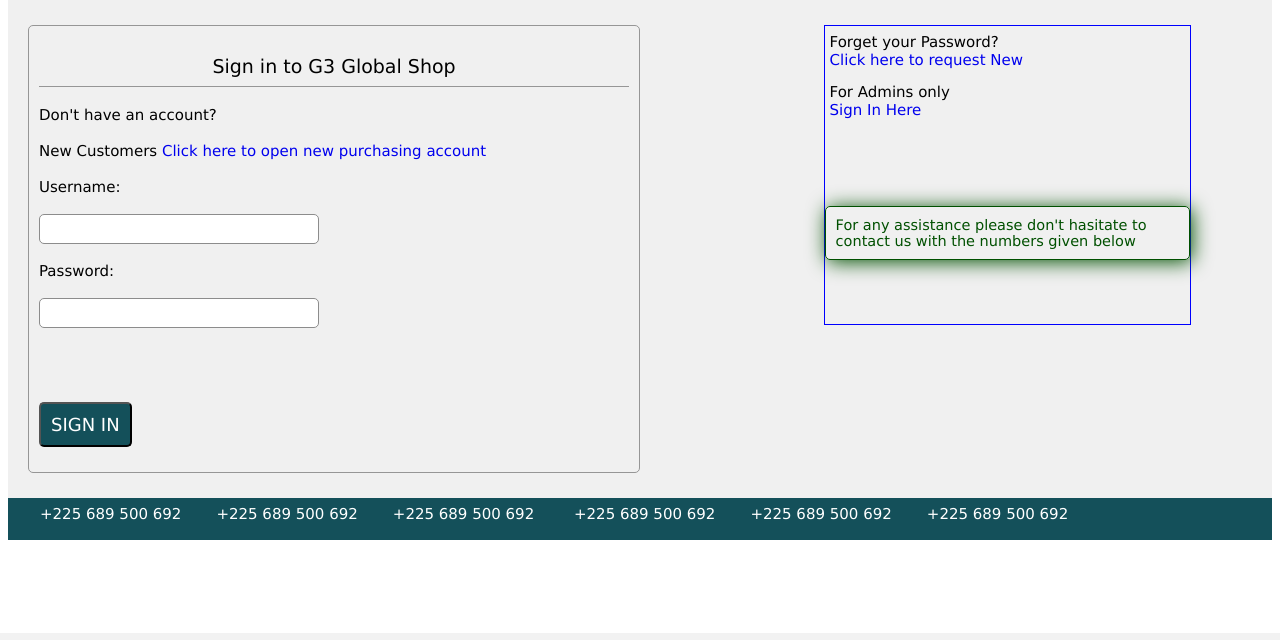
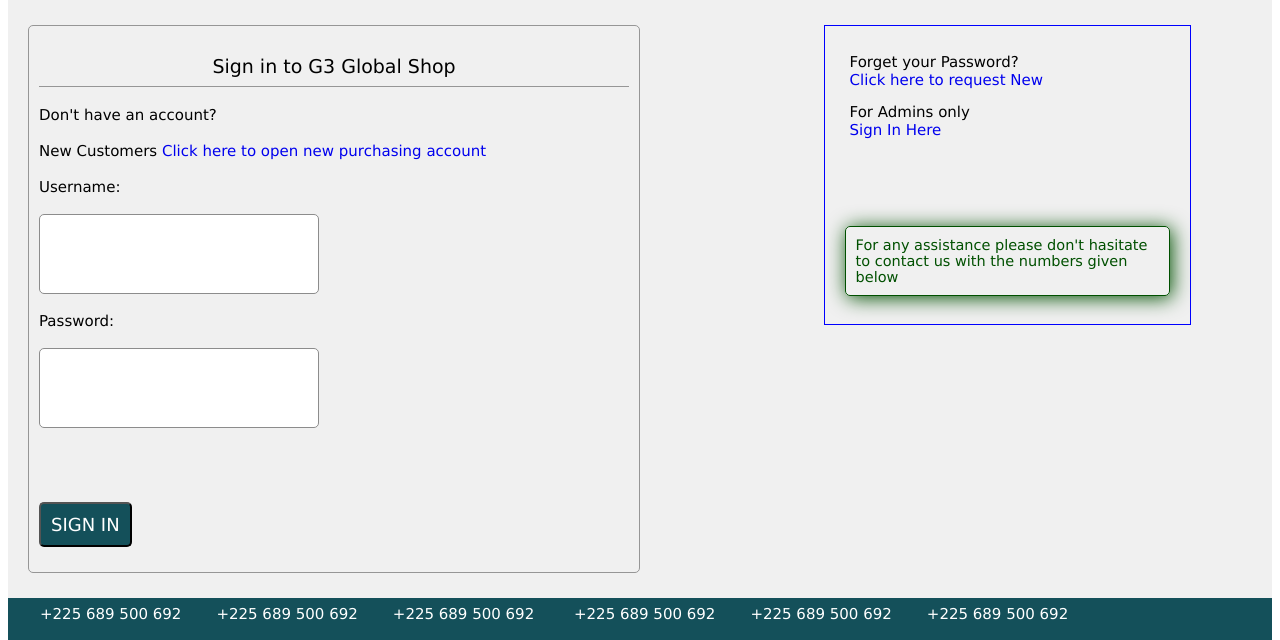
Before and after one commit to abdillah-9/group_3, a PHP site: page /Sign-In.html in a window 1280 px wide. Shown: the part 167-807 px from the top of the page. Run offline with PHP 8.4, Linux system fonts and the light colour scheme.

Commit message:
Update Sign-In.css

```diff
--- a/Sign-In.css
+++ b/Sign-In.css
@@ -39,7 +39,8 @@ form span{
     color:red;
 }
 form input, form textarea{
-    border: 1px solid rgb(140,140,140);height: 30px;padding: 5px;border-radius: 5px;
+    border: 1px solid rgb(140,140,140);height: 80px;padding: 5px;border-radius: 5px;
+    font-size: 30px;
 }
 .sign_in{
     background-color: rgba(20,80,90,1);color: white;text-align: center;padding: 10px;
@@ -56,7 +57,8 @@ form input:hover,form input:focus, .sign_in:hover, form textarea:hover{
     font-size: 13px;margin-top: 16px;border-radius: 5px;cursor: pointer;display: inline-block;
 }
 .divP2{
-    font-size: 18px; width:90%; height: 300px; border: 1px solid blue;
+    font-size: 18px; width:250px; height: 300px; border: 1px solid blue; display:block;
+    padding:20px;
 }
 .divP2 p{
     padding: 10px;font-size: 18px;color: rgba(0,80,0,1);border: 1px solid rgba(0,80,0,1);
```
